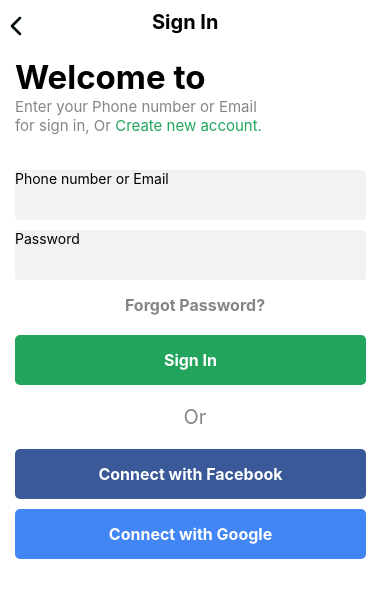
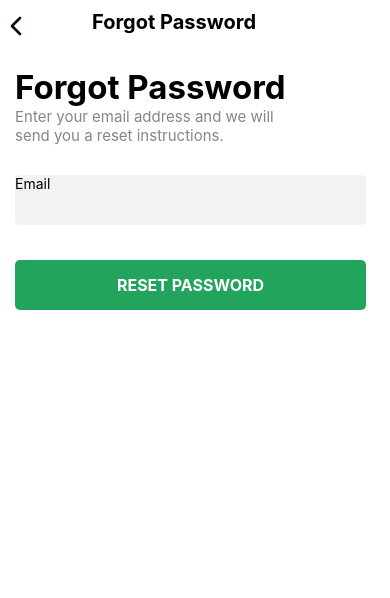
Before and after one commit to muhammadasad22/food, a React Native app: screen / in a window 390 px wide. Shown: the top 598 px of the page. Built offline with nearby package versions, Linux system fonts and the light colour scheme.

Commit message:
Add the forgot password screen

```diff
--- a/App.js
+++ b/App.js
@@ -1,11 +1,12 @@
 import { View, Text } from "react-native";
 import React from "react";
 import SignIn from "./app/Screens/SignIn";
+import ForgotScreen from "./app/Screens/ForgotScreen";
 
 const App = () => {
   return (
     <View>
-      <SignIn/>
+      <ForgotScreen/>
     </View>
   );
 };
--- /dev/null
+++ b/app/Screens/ForgotScreen/index.js
@@ -0,0 +1,42 @@
+import { View, Text } from "react-native";
+import React from "react";
+import Headers from "../../components/header";
+import TopicHeader from "../../components/TopicHeader";
+import CustomInput from "../../components/CustomInput";
+import CustomButton from "../../components/buttons/CustomButton";
+
+const ForgotScreen = () => {
+  return (
+    <View>
+      <Headers
+        headerText={'Forgot Password'}
+      />
+      <TopicHeader
+        h1={'Forgot Password'}
+        h2={'Enter your email address and we will \nsend you a reset instructions. '}
+      />
+
+    <View style={{marginVertical: 30}}>
+    <CustomInput
+        placeholder={'Email'}
+        keyboardType={'default'}
+        secureTextEntry={false}
+      />
+    </View>
+
+    <View>
+    <CustomButton
+        text={'RESET PASSWORD'}
+        onPress={() => {
+          console.log("Sign in pressed");
+        }}
+        bgColor={'#22A45D'}
+        fgColor={'#fff'}
+      />
+    </View>
+
+    </View>
+  );
+};
+
+export default ForgotScreen;
--- a/app/Screens/SignIn/index.js
+++ b/app/Screens/SignIn/index.js
@@ -24,7 +24,11 @@
       <Headers
         headerText={'Sign In'}
       />
-      <TopicHeader/>
+      <TopicHeader
+        h1={'Welcome to'}
+        h2={'Enter your Phone number or Email \nfor sign in, Or '}
+        LinkText={'Create new account'}
+      />
       <View style={styles.cont}>
       <CustomInput
         placeholder={'Phone number or Email'}
@@ -54,7 +58,7 @@
 
 
       <CustomButton
-      text="Sign In"
+      text="SIGN IN"
       onPress={onSignInPressed}
       bgColor="#22A45D"
       fgColor="#fff"
@@ -66,14 +70,14 @@
 
 
       <CustomButton
-        text="Connect with Facebook"
+        text="CONNECT WITH FACEBOOK"
         onPress={onSignInFacebook}
         bgColor="#395998"
         fgColor="#fff"
       />
 
       <CustomButton
-        text="Connect with Google"
+        text="CONNECT WITH GOOGLE"
         onPress={onSignInFacebook}
         bgColor="#4285F4"
         fgColor="#fff"
--- a/app/components/TopicHeader.js
+++ b/app/components/TopicHeader.js
@@ -1,14 +1,14 @@
 import { View, Text, StyleSheet } from "react-native";
 import React from "react";
 
-const TopicHeader = () => {
+const TopicHeader = ({h1, h2, LinkText}) => {
   return (
     <View>
     <View style={styles.container}>
-     <Text style={styles.textStyle}>Welcome to</Text>
+     <Text style={styles.textStyle}>{h1}</Text>
      <Text style={styles.BodyText}>
-     Enter your Phone number or Email{'\n'}for sign in, Or
-     <Text style={styles.LinkText}> Create new account.</Text>
+     {h2}
+     <Text style={styles.LinkText}>{LinkText}</Text>
      </Text>
     </View>
 
@@ -20,7 +20,7 @@
 
 const styles = StyleSheet.create({
   container: {
-    marginTop: 15,
+    marginTop: 25,
     marginLeft: 15,
   },
   textStyle: {
--- a/app/components/header.js
+++ b/app/components/header.js
@@ -23,7 +23,7 @@
     flexDirection: 'row',
   },
   textCont: {
-    marginLeft: 120,
+    marginHorizontal: 60,
   },
   headerText: {
       fontSize: 20,
```
